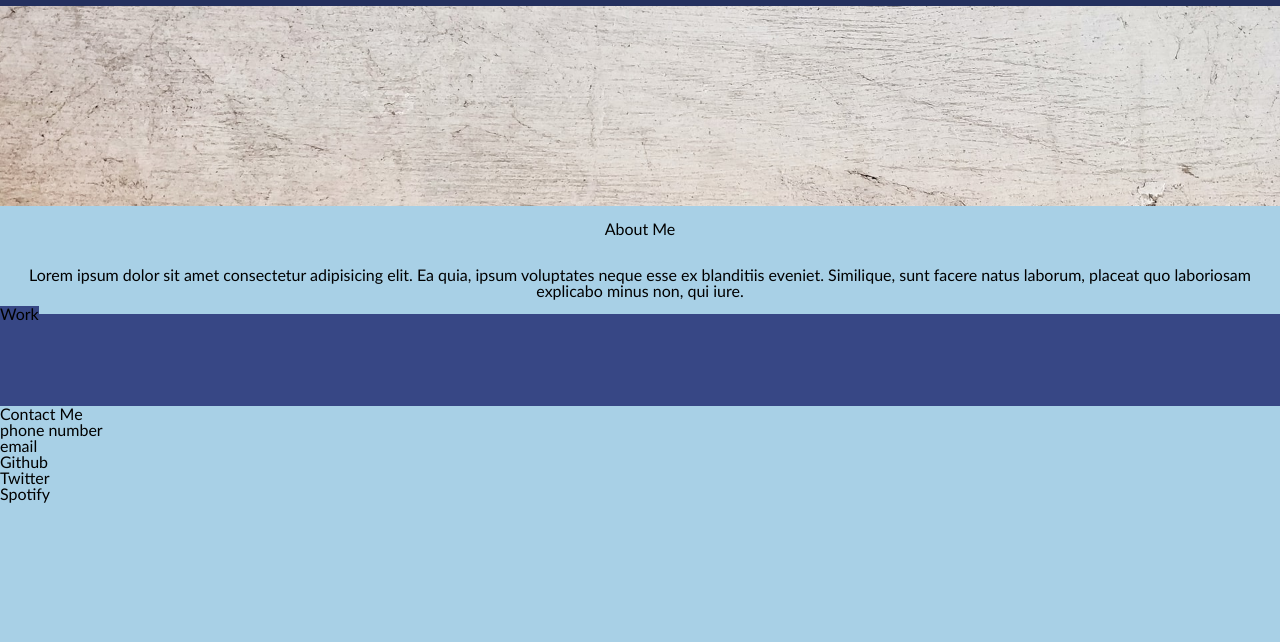
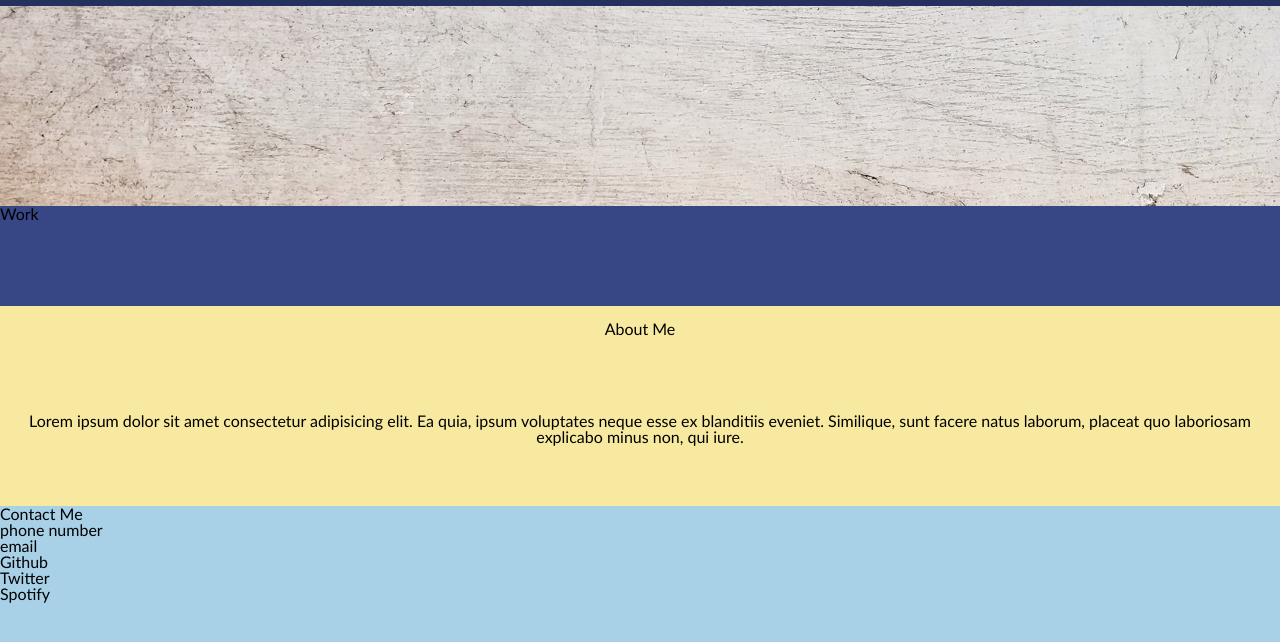
Before and after one commit to dereklewis/portfolio-projects, a plain HTML site: page index.html in a window 1280 px wide. Shown: the part 94-736 px from the top of the page. Drawn offline with Linux system fonts and the light colour scheme.

Commit message:
moved About Me section below the Work section

```diff
--- a/index.html
+++ b/index.html
@@ -26,15 +26,15 @@
 
         <div class="wall"></div>
 
-        <section class="about-me">
-            <h2>About Me</h2>
-            <p>Lorem ipsum dolor sit amet consectetur adipisicing elit. Ea quia, ipsum voluptates neque esse ex blanditiis eveniet. Similique, sunt facere natus laborum, placeat quo laboriosam explicabo minus non, qui iure.</p>
-    </section>
-
     <section class="work">
         <h2>Work</h2>
 
     </section>
+    <section class="about-me">
+        <h2>About Me</h2>
+        <p>Lorem ipsum dolor sit amet consectetur adipisicing elit. Ea quia, ipsum voluptates neque esse ex blanditiis
+        eveniet. Similique, sunt facere natus laborum, placeat quo laboriosam explicabo minus non, qui iure.</p>
+</section>
 
     <footer>
         <h2>Contact Me</h2>
--- a/style.css
+++ b/style.css
@@ -28,9 +28,7 @@ body {
   padding: 30px 30px 30px 0px;
   text-decoration: none;
   justify-content: space-between;
-  /* align-items: flex-end; */
   background-color: var(--dark);
-  /* new code entered */
   align-items: center;
 }
 
@@ -68,7 +66,8 @@ a {
 .about-me {
   display: flex;
   flex-flow: row wrap;
-  height: 100px;
+  height: 200px;
+  background-color: (var(--accentYellow));
 }
 
 .about-me h2 {
@@ -76,6 +75,7 @@ a {
   flex-basis: 100%;
   align-items: center;
   text-align: center;
+  background-color: var(--accentYellow);
 }
 
 .about-me p {
@@ -83,6 +83,7 @@ a {
   flex-basis: 100%;
   align-items: center;
   text-align: center;
+  background-color: var(--accentYellow);
 }
 
 .wall {
```
